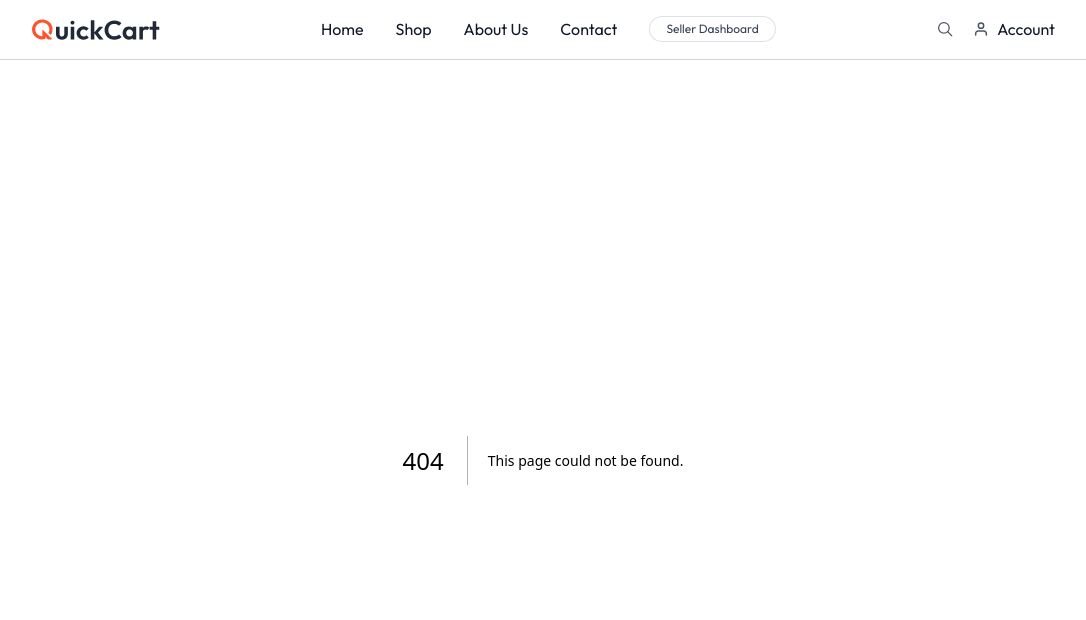
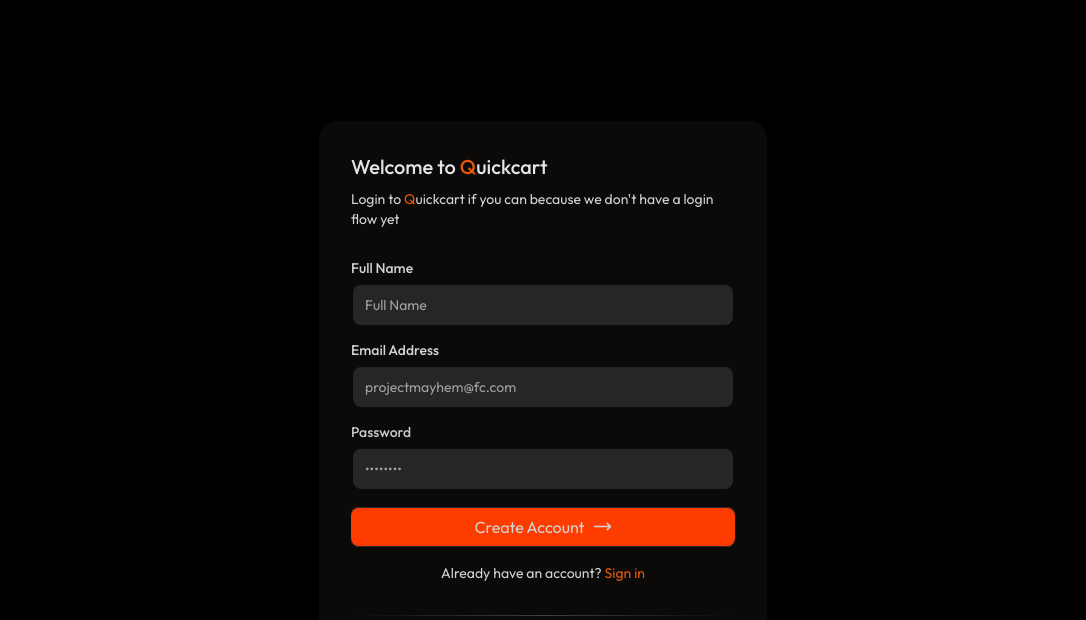
Before and after one commit to MuhammadNiazAli/quick-cart-frontend, a Next.js app: page /account in a window 1280 px wide. Before the commit this address had no page. Shown: the top 620 px of the page, without its empty margins (97-1183 px from the left). Built offline with nearby package versions, Linux system fonts and the light colour scheme.

Commit message:
some changes signup route change into account

```diff
--- a/src/common/header/navbar.tsx
+++ b/src/common/header/navbar.tsx
@@ -55,7 +55,7 @@
               height={16}
 
             />
-            <Link href='/signup'>
+            <Link href='/account'>
             <span className="font-lg text-gray-900 hover:text-gray-600 transition-all duration-300 ease-out transform">Account</span></Link>
           </div>
         </div>
--- a/src/common/layout/AppShell.tsx
+++ b/src/common/layout/AppShell.tsx
@@ -8,7 +8,7 @@
 export default function AppShell({ children }: { children: React.ReactNode }) {
   const pathname = usePathname();
 
-  const hideChromeRoutes = ["/signup"];
+  const hideChromeRoutes = ["/account"];
   const shouldHide = hideChromeRoutes.includes(pathname);
 
   return (
--- a/src/features/auth/components/Signup.tsx
+++ b/src/features/auth/components/Signup.tsx
@@ -1,10 +1,9 @@
+/* eslint-disable react/no-unescaped-entities */
 'use client';
 import { Input } from "@/components/ui/input";
 import { Label } from "@/components/ui/label";
 import { cn } from "@/lib/utils";
-import Image from "next/image";
 import { useState } from "react";
-import logo from '../../../../public/assets/logo.svg'
 import { MoveRight } from "lucide-react";
 
 export function SignupFormDemo() {
```
Also changed, not shown: src/app/account/page.tsx (renamed from src/app/signup/page.tsx).
